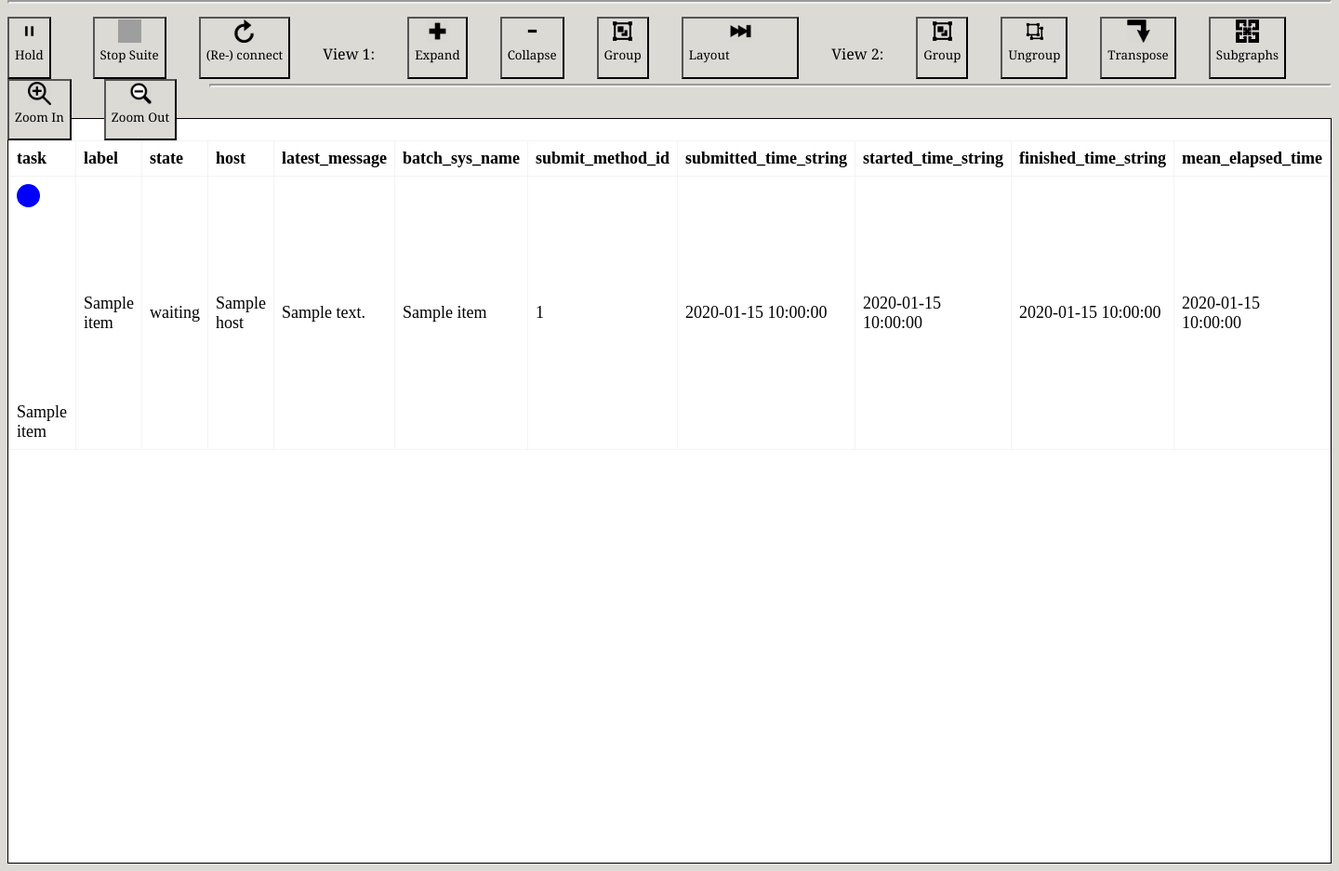
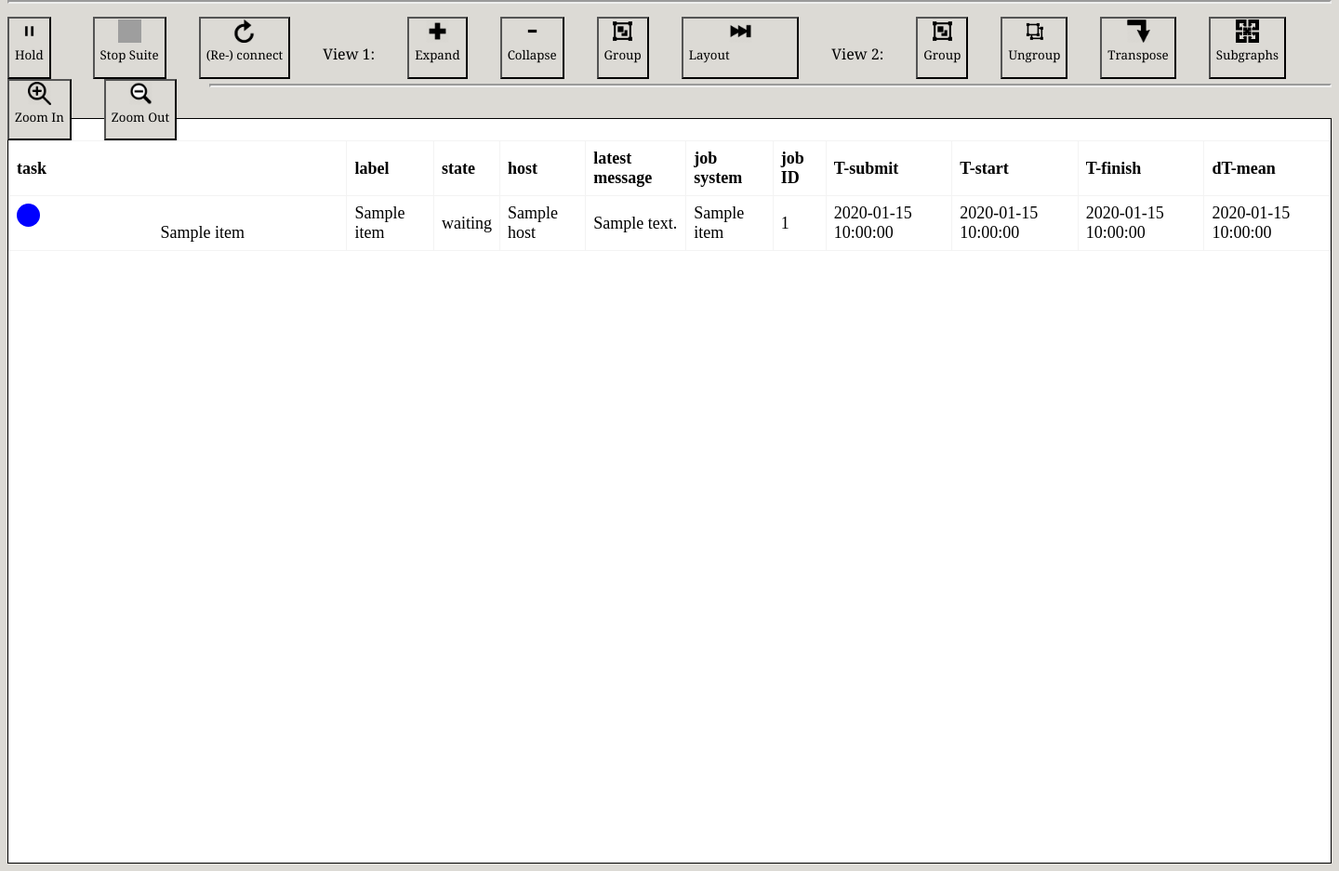
Before and after one commit to NancyGomez/WebBasedCylc, a Python web app: template cylc_webapp/jinja2/templates/index.html in a window 1440 px wide. Shown: the part 43-980 px from the top of the page at 93% size. Run offline with Jinja, Linux system fonts and the light colour scheme; the template is opened without the code that fills it: most values are stand-ins (such as "Sample title", 1, 10 or a date in 2020); grey boxes are pictures that could not be loaded.

Commit message:
Got the data to auto reload without refreshing page

```diff
--- a/cylc_webapp/au.py
+++ b/cylc_webapp/au.py
@@ -49,9 +49,9 @@ def getCycleHierarchy(jobs):
 
 
 '''
-    Returns a dictionary with string keys and JobNode values (trees)
+    Returns an array of the jobs already in display order
     @param {JSON} suite_json, The returned JSON from the request to 'get_latest_state'
-    @param {dict} cycles The, cycle hierarchy for the jobs
+    @param {dict} cycles, The cycle hierarchy for the jobs
 '''
 def getFamilyHierarchy(suite_json, cycles):
     ancestors = suite_json["ancestors_pruned"]
--- a/cylc_webapp/jinja2/templates/index.html
+++ b/cylc_webapp/jinja2/templates/index.html
@@ -10,12 +10,20 @@
     <link href="{{ static('styles.css') }}" rel="stylesheet" type="text/css" />
 
 
-<script type="text/javascript">
-var timer = function() {
-    setTimeout(function(){ window.location.reload(); }, 1500);
-};
-// timer();
+<script src="https://code.jquery.com/jquery-latest.js"> </script>
+<script>
+    $(document).ready(function() {
+        refreshData();
+    });
+
+    function refreshData() {
+        var url = 'webapp';
+        $('#refreshWrapper').load(url + ' #refreshableData', function(){
+            setTimeout(refreshData, 1000);
+        });
+    }
 </script>
+
 
 </head>
 
@@ -42,7 +50,7 @@ var timer = function() {
             <p style="text-align:right;margin-top: 0.0em;"> Stop Suite </p>
         </button>
 
-        <button class="navbar" style="float:left;margin-right:35px; align=right">
+        <button id="refresh" class="navbar" style="float:left;margin-right:35px; align=right">
             <img src="{{ static('Pictures/Simpleicons_Interface_redo-circular-arrow.svg.png') }}" height="25" width="25"   />
             <p style="text-align:right;margin-top: 0.0em;"> (Re-) connect </p>
         </button>
@@ -102,32 +110,15 @@ var timer = function() {
             <img src="{{ static('Pictures/4-512.png') }}" height="25" width="25"  />
             <p style="text-align:right;margin-top: 0.0em;"> Zoom Out </p>
         </button>
-
-
-
-
-
-
-
-
     <br><br><br><br>
-
-
     <hr>
-<!--<span class="label" > task  </span>-->
-<!--<span class="label"> state </span>-->
-<!--<span class="label"> host  </span>-->
-<!--<span class="label"> job system </span>-->
-<!--<span class="label"> job ID  </span>-->
-<!--<span class="label"> T-submit </span>-->
-<!--<span class="label"> T-start  </span>-->
-<!--<span class="label"> T-finish </span>-->
-<!--<span class="label"> dT-Mean  </span>-->
-<!--<span class="label"> latest message </span>-->
 <br>
 
 <div style="height:800px;border:1px solid #000; background-color:white;">
 
+
+<div id="refreshWrapper">
+    <div id = "refreshableData">
         <table id="JobDisplay">
 
             <!--set up header-->
@@ -138,15 +129,16 @@ var timer = function() {
             <th>label</th>
         	<th>state</th>
         	<th>host</th>
-    	<th>latest_message</th>
-    	<th>batch_sys_name</th>
-    	<th>submit_method_id</th>
-    	<th>submitted_time_string</th>
-    	<th>started_time_string</th>
-    	<th>finished_time_string</th>
-    	<th>mean_elapsed_time</th>
+        	<th>latest message</th>
+        	<th>job system</th>
+        	<th>job ID</th>
+        	<th>T-submit</th>
+        	<th>T-start</th>
+        	<th>T-finish</th>
+        	<th>dT-mean</th>
 
             <!--fill rows/col-->
+            <!--TODO: check au.py and figure out how to give the data SORTED-->
             {% for item in data %}
         	<tr>
         		<td>
@@ -194,7 +186,8 @@ var timer = function() {
         	</tr>
             {% endfor %}
         </table>
-
+    </div>
+</div>
 
  </div>
 
```
Lines whose indentation alone changed are shown as unchanged.
